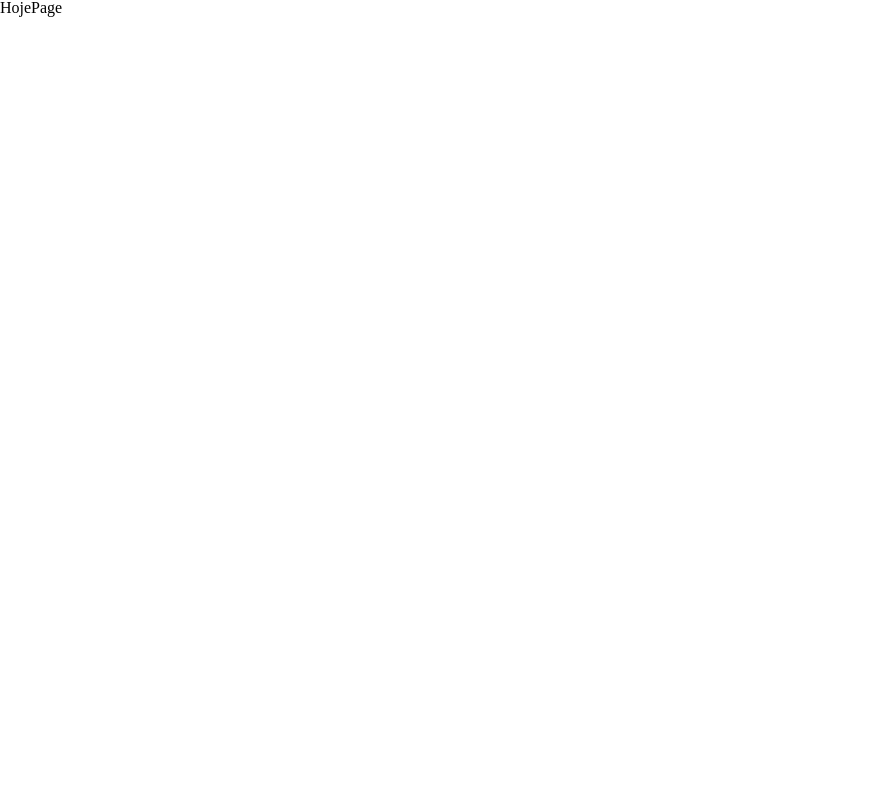
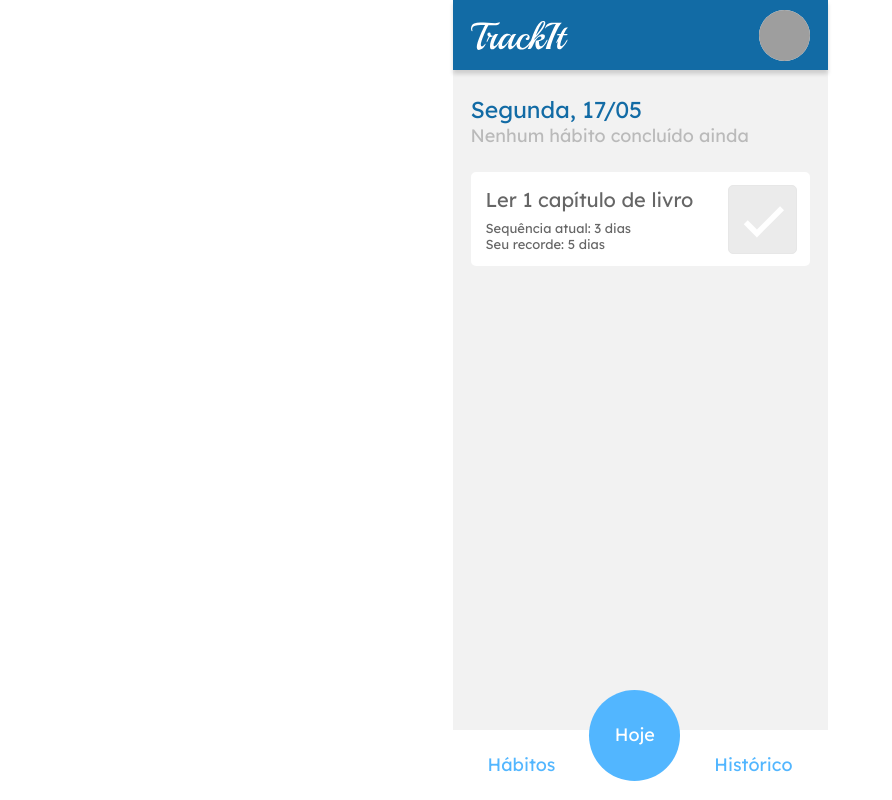
Before and after one commit to larissaalvesm/projeto11-trackit, a React (Create React App) app: page /hoje in a window 1280 px wide. Shown: the whole page, without its empty margins (0-892 px from the left). Built offline with nearby package versions, Linux system fonts and the light colour scheme; grey boxes are pictures that could not be loaded.

Commit message:
layout rotas /hoje e /historico

```diff
--- a/package.json
+++ b/package.json
@@ -3,12 +3,15 @@
   "version": "0.1.0",
   "private": true,
   "dependencies": {
+    "@ionic/react": "^6.6.1",
     "@testing-library/jest-dom": "^5.16.5",
     "@testing-library/react": "^13.4.0",
     "@testing-library/user-event": "^13.5.0",
     "axios": "^1.3.4",
+    "ionicons": "^7.0.0",
     "react": "^18.2.0",
     "react-dom": "^18.2.0",
+    "react-icons": "^4.8.0",
     "react-router-dom": "^6.9.0",
     "react-scripts": "5.0.1",
     "styled-components": "^5.3.9",
--- a/src/pages/HabitosPage.js
+++ b/src/pages/HabitosPage.js
@@ -142,14 +142,14 @@ const DiasSemana = styled.div`
     display:flex;
     justify-content: flex-start;
     button{
-        background-color: #FFFFFF;
+        background-color: #FFFFFF; //#CFCFCF
         margin-bottom: 30px;
         margin-right: 4px;
         width: 30px;
         height: 30px;
         border: solid 1px #D4D4D4;
         border-radius: 5px;
-        color:#DBDBDB;
+        color:#DBDBDB; //#FFFFFF
         font-family: 'Lexend Deca', sans-serif;
         font-size:20px;
         line-height:25px;
--- a/src/pages/HistoricoPage.js
+++ b/src/pages/HistoricoPage.js
@@ -1,5 +1,135 @@
+import styled from "styled-components"
+import logo from "../assets/logo-simplificada.svg"
+import { Link } from "react-router-dom"
+
 export default function HistoricoPage() {
     return (
-        <>HistoricoPage</>
+        <>
+            <ContainerHabitos>
+                <Header>
+                    <Logo src={logo} alt="logo" />
+                    <ImagemPerfil src="http://www.pintarcolorear.org/wp-content/uploads/2015/09/bob-esponja.png" alt="imagem-perfil" />
+                </Header>
+                <Conteudo>
+                    <TopoConteudo>
+                        <h1>Histórico</h1>
+                    </TopoConteudo>
+                    <h1>Em breve você poderá ver o histórico dos seus hábitos aqui!</h1>
+                </Conteudo>
+                <Footer>
+                    <Link to="/habitos">
+                        Hábitos
+                    </Link>
+                    <Link to="/hoje">
+                        <Circulo>Hoje</Circulo>
+                    </Link>
+                    <Link to="/historico">
+                        Histórico
+                    </Link>
+
+                </Footer>
+            </ContainerHabitos>
+        </>
     )
 }
+
+const Conteudo = styled.div`
+margin-top:95px;
+padding: 0 18px;
+margin-bottom: 120px;
+overflow-y: hidden;
+overflow-y: scroll;
+    h1{
+        color:#666666;
+        font-family: 'Lexend Deca', sans-serif;
+        font-size:18px;
+        font-weight:400;
+        line-height:22px;
+
+    }
+`
+const TopoConteudo = styled.div`
+    height:35px;
+    display: flex;
+    justify-content: space-between;
+    align-items: center;
+
+    margin-bottom: 25px;
+
+    h1{
+        color:#126BA5;
+        font-family: 'Lexend Deca', sans-serif;
+        font-size:23px;
+        line-height:29px;
+    }
+`
+
+const Circulo = styled.div`
+    background: #52B6FF;
+    border-radius: 50%;
+    width: 91px;
+    height: 91px;
+    margin-bottom:60px;
+    display: flex;
+    align-items: center;
+    justify-content: center;
+    color:#FFFFFF;
+`
+
+const Footer = styled.div`
+    width: 375px;
+    height: 70px;
+    background-color: #FFFFFF;
+    display:flex;
+    justify-content: space-between;
+    align-items: center;
+    padding: 0 35px;
+    position: fixed;
+    bottom:0px;
+    a{
+        color:#52B6FF;
+            font-family: 'Lexend Deca', sans-serif;
+            font-size:18px;
+            font-weight:400;
+            line-height:22px;
+            align-self: center;
+            text-decoration:none;
+    }
+`
+
+const Header = styled.div`
+    box-shadow: 0px 4px 4px rgba(0, 0, 0, 0.15);
+    background-color: #126BA5;
+    width: 375px;
+    height: 70px;
+    position: fixed;
+    top: 0px;
+    display: flex;
+    justify-content: space-between;
+    align-items: center;
+    padding: 0 18px;
+`
+const Logo = styled.img`
+    width: 97px;
+    height: 49px;
+`
+
+const ImagemPerfil = styled.img`
+    width: 51px;
+    height: 51px;
+    border-radius: 98.5px;
+    object-fit: cover;
+    background-color: #FFFFFF;
+`
+
+const ContainerHabitos = styled.div`
+        display: flex;
+        flex-direction: column;
+        justify-content: flex-start;
+        align-items: center;
+        background-color: #F2F2F2;
+        width: 375px;
+        height: 100vh;
+        margin-right: auto;
+        margin-left: auto;
+`
--- a/src/pages/HojePage.js
+++ b/src/pages/HojePage.js
@@ -1,5 +1,175 @@
+import styled from "styled-components"
+import logo from "../assets/logo-simplificada.svg"
+import { Link } from "react-router-dom"
+import { BiCheck } from "react-icons/bi"
+
 export default function HojePage() {
     return (
-        <>HojePage</>
+        <>
+            <ContainerHabitos>
+                <Header>
+                    <Logo src={logo} alt="logo" />
+                    <ImagemPerfil src="http://www.pintarcolorear.org/wp-content/uploads/2015/09/bob-esponja.png" alt="imagem-perfil" />
+                </Header>
+                <Conteudo>
+                    <TopoConteudo>
+                        <h1>Segunda, 17/05</h1>
+                        <h2>Nenhum hábito concluído ainda</h2>
+                    </TopoConteudo>
+                    <Habito>
+                        <h1>Ler 1 capítulo de livro</h1>
+                        <h3>Sequência atual: 3 dias</h3>
+                        <h3>Seu recorde: 5 dias</h3>
+                        <IonIcon src={BiCheck} />
+                    </Habito>
+
+                </Conteudo>
+                <Footer>
+                    <Link to="/habitos">
+                        Hábitos
+                    </Link>
+                    <Link to="/hoje">
+                        <Circulo>Hoje</Circulo>
+                    </Link>
+                    <Link to="/historico">
+                        Histórico
+                    </Link>
+                </Footer>
+            </ContainerHabitos>
+        </>
     )
 }
+
+const Habito = styled.div`
+    background-color: #FFFFFF;
+    height: 94px;
+    margin-bottom:10px;
+    border-radius: 5px;
+    display:flex;
+    flex-direction: column;
+    padding: 15px;
+    position: relative;
+    h1 {
+        margin-bottom: 8px;
+        color:#666666;
+        font-family: 'Lexend Deca', sans-serif;
+        font-size:20px;
+        font-weight: 400;
+        line-height:25px;
+        }
+    h3{
+        color:#666666;
+        font-family: 'Lexend Deca', sans-serif;
+        font-size:13px;
+        font-weight: 400;
+        line-height:16px;
+    }
+`
+const IonIcon = styled(BiCheck)`
+      width:69px;
+        height: 69px;
+        position: absolute;
+        right: 13px;
+        top: 13px;
+        cursor:pointer;
+        background-color: #EBEBEB; //#8FC549
+        border: solid 1px #E7E7E7;
+        border-radius: 5px;
+        color: #FFFFFF;
+`
+
+const Conteudo = styled.div`
+margin-top:95px;
+padding: 0 18px;
+margin-bottom: 120px;
+overflow-y: hidden;
+overflow-y: scroll;
+width: 100%;
+`
+const TopoConteudo = styled.div`
+    margin-bottom: 25px;
+    h1{
+        color:#126BA5;
+        font-family: 'Lexend Deca', sans-serif;
+        font-size:23px;
+        font-weight: 400;
+        line-height:29px;
+    }
+    h2{
+        color:#BABABA; // #8FC549
+        font-family: 'Lexend Deca', sans-serif;
+        font-size:18px;
+        font-weight: 400;
+        line-height:23px;
+    }
+`
+
+const Circulo = styled.div`
+    background: #52B6FF;
+    border-radius: 50%;
+    width: 91px;
+    height: 91px;
+    margin-bottom:60px;
+    display: flex;
+    align-items: center;
+    justify-content: center;
+    color:#FFFFFF;
+`
+
+const Footer = styled.div`
+    width: 375px;
+    height: 70px;
+    background-color: #FFFFFF;
+    display:flex;
+    justify-content: space-between;
+    align-items: center;
+    padding: 0 35px;
+    position: fixed;
+    bottom:0px;
+    a{
+        color:#52B6FF;
+            font-family: 'Lexend Deca', sans-serif;
+            font-size:18px;
+            font-weight:400;
+            line-height:22px;
+            align-self: center;
+            text-decoration:none;
+    }
+`
+
+const Header = styled.div`
+    box-shadow: 0px 4px 4px rgba(0, 0, 0, 0.15);
+    background-color: #126BA5;
+    width: 375px;
+    height: 70px;
+    position: fixed;
+    top: 0px;
+    display: flex;
+    justify-content: space-between;
+    align-items: center;
+    padding: 0 18px;
+`
+const Logo = styled.img`
+    width: 97px;
+    height: 49px;
+`
+
+const ImagemPerfil = styled.img`
+    width: 51px;
+    height: 51px;
+    border-radius: 98.5px;
+    object-fit: cover;
+    background-color: #FFFFFF;
+`
+
+const ContainerHabitos = styled.div`
+        display: flex;
+        flex-direction: column;
+        justify-content: flex-start;
+        align-items: center;
+        background-color: #F2F2F2;
+        width: 375px;
+        height: 100vh;
+        margin-right: auto;
+        margin-left: auto;
+`
```
Also changed, not shown: 1 other file (tests, documents, lock files or other folders).
